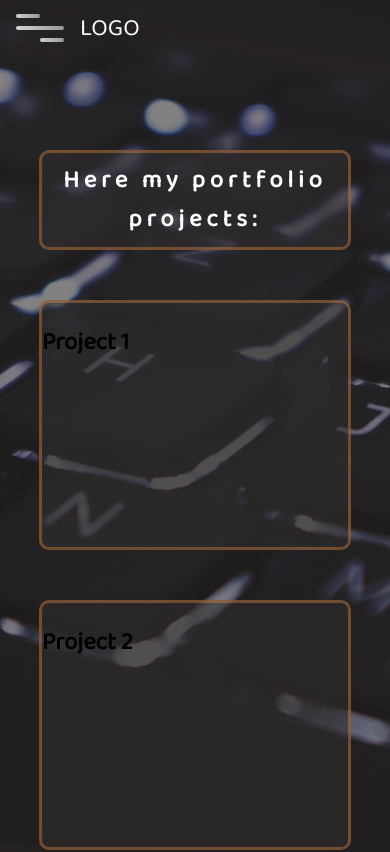
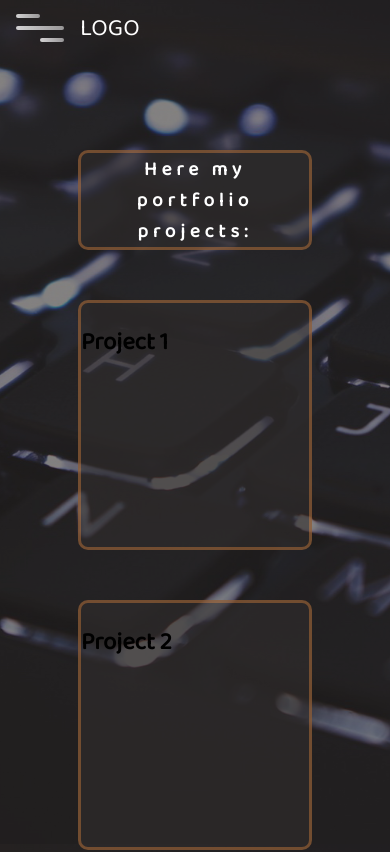
Before and after one commit to wolv66/paulzakharov, a React (Create React App) app: page /portfolio in a window 390 px wide. Shown: the top 852 px of the page. Built offline with nearby package versions, Linux system fonts and the light colour scheme.

Commit message:
made site more responcive

```diff
--- a/src/App.css
+++ b/src/App.css
@@ -16,13 +16,6 @@
 @media (max-width: 1019px) {
 
     .overlay {
-        width: 100%;
         height: 220%;
-        top: 0;
-        bottom: 0;
-        left: 0;
-        right: 0;
-        position: absolute;
-        background: rgba(49, 45, 45, .6);
     }
 }
--- a/src/App.js
+++ b/src/App.js
@@ -114,7 +114,7 @@ class App extends Component {
         company: 'Ekit',
         when: 'March 2019 - March 2020',
         duties: ['Helping senior front-end developer to create web-site ', 'Learinig CSS/HTML/JS', 'Debugging', 'Creating different components using React',
-      'trying to be very creative to bring different ideas in UX and UI']
+      'Trying to be very creative to bring different ideas in UX and UI']
 
       }
     ]
--- a/src/components/About/About.css
+++ b/src/components/About/About.css
@@ -2,7 +2,7 @@
     display: grid;
     grid-template-columns: 1fr;
     width: 70%;
-    grid-template-rows: 240px 400px;
+    grid-template-rows: 260px minmax(400px, 1fr);
     grid-template-areas: 'about-box1'
                          'about-box2' ;
     gap: 50px;
@@ -22,6 +22,10 @@
     width: 20%;
     margin: 0 auto;
 
+}
+.about-box1 img {
+    height: 100%;
+    border-radius: 50%;
 }
 .about-box2 {
     background: rgba(49, 45, 45, .6);
--- a/src/components/About/About.js
+++ b/src/components/About/About.js
@@ -1,12 +1,13 @@
 import React from 'react'
 import './About.css'
+import Me from './ME.jpg'
 
 export default function About() {
     return (
         <div className='about-grid-box'>
             <div className='about-box1'>
 
-                <h3>Here should be my Photo</h3>
+                {/* <img src={Me} /> */}
 
             </div>
 
--- a/src/components/Home/Home.css
+++ b/src/components/Home/Home.css
@@ -24,7 +24,10 @@
     display: flex;
     flex-direction: column;
     justify-content: start;
+}
 
+.card-text {
+    height: 100%;
 }
 
 
@@ -38,10 +41,11 @@
 
 .box1 h3 {
     color: white;
-    font-size: 2rem;
+    font-size: 1.8rem;
     margin-top: 10px;
-    letter-spacing: .8rem;
-    text-align: center;
+    letter-spacing: .7rem;
+    text-align: left;
+    margin-left: 40px;
 
 }
 
@@ -245,7 +249,8 @@
         font-size: 1.5rem;
         margin-top: 20px;
         letter-spacing: .8rem;
-        text-align: center;
+        text-align: left;
+        margin-left: 30px;
 
     }
 }
@@ -272,6 +277,7 @@
         color:  #fa923f;
         font-size: 3.5rem;
         opacity: .9;
+        margin-left: 30px;
     }
 }
 @media (max-width: 493px) {
--- a/src/components/Portfolio/Portfolio.css
+++ b/src/components/Portfolio/Portfolio.css
@@ -32,7 +32,7 @@
     letter-spacing: .7rem;
     color: white;
     text-align: center;
-    margin: auto 0;
+    margin: auto 10px;
     font-size: 2.5rem;
 }
 .portfolio-box2 {
@@ -52,9 +52,27 @@
 
 }
 
+@media (max-width: 1318px) {
+    .portfolio-grid-box {
+        width: 60%;
+        grid-template-rows: 100px 250px 250px;
+        grid-template-areas: 'box1 box1'
+                             'box2 box3'
+                             'box4 box5' ;
+        gap: 50px;
+        margin-top: 150px;
+        margin-left: auto;
+        margin-right: auto;
+
+    }
+    .portfolio-box1 h3 {
+        letter-spacing: .3rem;
+        font-size: 2rem;
+    }
+}
+
 @media (max-width: 400px) {
     .portfolio-grid-box {
-        display: grid;
         grid-template-columns: 1fr;
         width: 80%;
         grid-template-rows: 100px repeat(4, 250px);
@@ -70,3 +88,22 @@
         font-size: 1.5rem;
     }
 }
+
+@media (max-width: 768px) {
+    .portfolio-box1 h3 {
+        letter-spacing: .3rem;
+        font-size: 1.2rem;
+    }
+    .portfolio-grid-box {
+        display: grid;
+        grid-template-columns: 1fr;
+        width: 60%;
+        grid-template-rows: 100px repeat(4, 250px);
+        grid-template-areas: 'box1'
+                             'box2'
+                             'box3'
+                             'box4'
+                             'box5' ;
+
+    }
+}
```
Also changed, not shown: src/components/About/ME.jpg (added).
